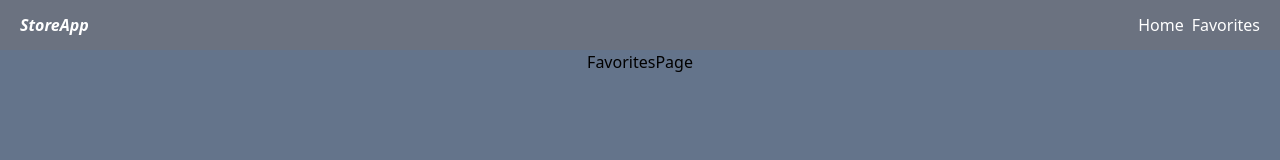
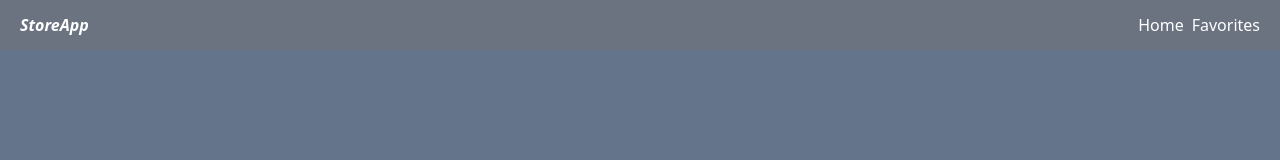
Before and after one commit to fatihsenyigit/storeappts, a React (Create React App) app: page /favorites in a window 1280 px wide. Shown: the top 160 px of the page. Built offline with nearby package versions, Linux system fonts and the light colour scheme.

Commit message:
favorite page

```diff
--- a/src/components/Card.tsx
+++ b/src/components/Card.tsx
@@ -11,7 +11,7 @@ const Card: React.FC<Icard> = ({ item, text, handleFunc }) => {
   return (
     <div className="w-10/12 sm:w-6/12 md:w-4/12 lg:w-3/12 flex flex-col justify-between bg-white rounded-lg">
       <div className="p-4">
-        <h1 className="text-gray-900 uppercase text-xl">{item.title}</h1>
+        <h1 className="text-gray-900 uppercase text-xl line-clamp-1 hover:line-clamp-none">{item.title}</h1>
         <p className="text-sm mt-2 text-gray-500 line-clamp-1 hover:line-clamp-none">
           {item.description}
         </p>
--- a/src/models/models.ts
+++ b/src/models/models.ts
@@ -20,3 +20,5 @@ export interface Products {
   skip: number;
   limit: number;
 }
+
+export type VoidFunc = (product:Product) => void
--- a/src/pages/FavoritesPage.tsx
+++ b/src/pages/FavoritesPage.tsx
@@ -1,9 +1,31 @@
-import React from 'react'
+import React from "react";
+import { useAppDispatch, useAppSelector } from "../app/hooks";
+import Card from "../components/Card";
+import { Product, VoidFunc } from "../models/models";
+import { removeFavorites } from "../features/productsSlice";
 
 const FavoritesPage = () => {
+  const { favorites } = useAppSelector(state => state.products);
+  const dispatch = useAppDispatch()
+
+  const handleRemove:VoidFunc = (product) => {
+    const newData:Product[] = favorites.filter(item => item.id !== product.id)
+    dispatch(removeFavorites(newData))
+  }
   return (
-    <div>FavoritesPage</div>
-  )
-}
+    <div>
+      <div className="flex justify-center items-center flex-wrap gap-5 p-5">
+        {favorites.map((item) => (
+          <Card
+            key={item.id}
+            text="remove"
+            item={item}
+            handleFunc={handleRemove}
+          ></Card>
+        ))}
+      </div>
+    </div>
+  );
+};
 
-export default FavoritesPage
+export default FavoritesPage;
```
